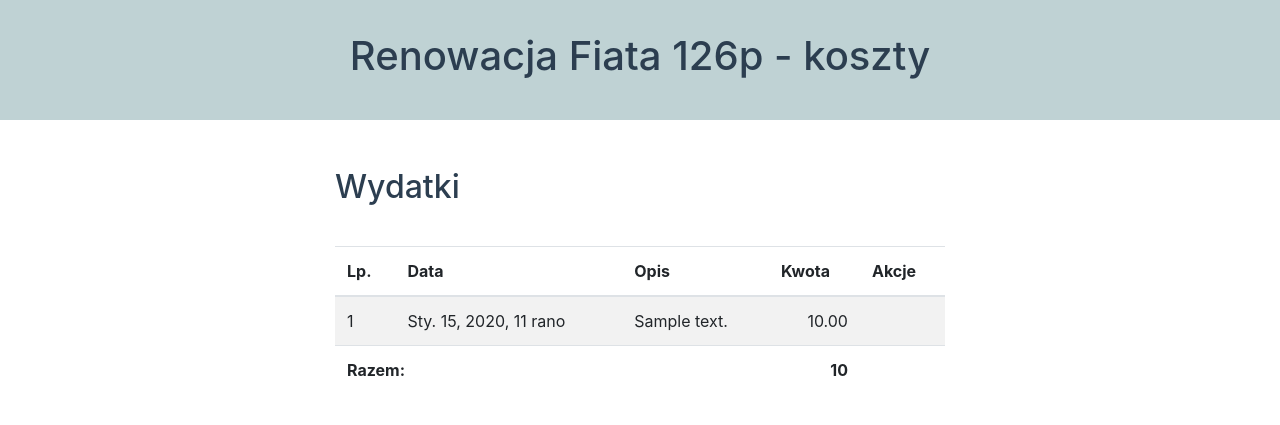
After one commit to wildnatalie/car-expenses, a Django app: page /expenses/ in a window 1280 px wide. The commit adds this page. Shown: the top 425 px of the page. Run offline with Django 3.2, Linux system fonts and the light colour scheme; tables that the repository leaves empty hold one stand-in row (values such as "Sample post"); some libraries are stand-ins or nearby versions.

Commit message:
added views to create, edit and delete expenses

```diff
--- a/expenses/templates/expenses/base.html
+++ b/expenses/templates/expenses/base.html
@@ -12,6 +12,8 @@
     <link rel="stylesheet" href="https://stackpath.bootstrapcdn.com/bootstrap/4.4.1/css/bootstrap.min.css" integrity="sha384-Vkoo8x4CGsO3+Hhxv8T/Q5PaXtkKtu6ug5TOeNV6gBiFeWPGFN9MuhOf23Q9Ifjh" crossorigin="anonymous">
     <link rel="stylesheet" href="{% static 'css/styles.css' %}">
 
+    <link href="https://fonts.googleapis.com/icon?family=Material+Icons" rel="stylesheet">
+
     <title>Wydatki na Fiat 126p</title>
   </head>
   <body>
@@ -20,7 +22,7 @@
             <div class="container-fluid">
                 <div class="row justify-content-center">
                     <div class="col-12">
-                        <h1 class="text-center">Renowacja Fiata 126p - koszty</h1>
+                        <a href="{% url 'summary' %}"><h1 class="text-center">Renowacja Fiata 126p - koszty</h1></a>
                     </div>
                 </div>
             </div>
--- /dev/null
+++ b/expenses/templates/expenses/expenses_list.html
@@ -0,0 +1,56 @@
+{% extends 'expenses/base.html' %}
+
+{% block content %}
+    <div class="container-fluid">
+        <div class="row justify-content-center align-items-center">
+            <div class="col-12 col-sm-10 col-md-8 col-xl-6 py-3">
+                <h2>Wydatki</h2>
+            </div>
+        </div>
+        {% if user.is_authenticated %}
+            <div class="row justify-content-center">
+                <div class="col-12 col-sm-10 col-md-8 col-xl-6 py-3 text-md-right">
+                    <a href="{% url 'expense_new' %}">Dodaj nowy wydatek</a>
+                </div>
+            </div>
+        {% endif %}
+        <div class="row justify-content-center">
+            <div class="col-12 col-sm-10 col-md-8 col-xl-6 py-3">
+                <table class="table table-striped">
+                    <thead>
+                        <tr>
+                            <th scope="col">Lp.</th>
+                            <th scope="col">Data</th>
+                            <th scope="col">Opis</th>
+                            <th scope="col">Kwota</th>
+                            <th scope="col">Akcje</th>
+                        </tr>
+                    </thead>
+                    <tbody>
+                        {% for expense in expenses %}
+                            <tr>
+                                <td>{{ forloop.counter }}</td>
+                                <td>{{ expense.expense_date }}</td>
+                                <td>{{ expense.description }}</td>
+                                <td class="text-right">{{ expense.amount }}</td>
+                                <td class="actions">
+                                    {% if user.is_authenticated %}
+                                        <a href="{% url 'expense_edit' pk=expense.pk %}"><i class="material-icons">edit</i></a>
+                                        <a href="{% url 'expense_remove' pk=expense.pk %}"><i class="material-icons">delete</i></a>
+                                    {% endif %}
+                                </td>
+                            </tr>
+                        {% endfor %}
+                    </tbody>
+                    <tfoot>
+                        <tr>
+                            <td colspan="3"><strong>Razem:</strong></td>
+                            <td class="text-right"><strong>{{ total_sum }}</strong></td>
+                            <td></td>
+                        </tr>
+                    </tfoot>
+                </table>
+            </div>
+        </div>
+    </div>
+{% endblock %}
--- a/expenses/urls.py
+++ b/expenses/urls.py
@@ -2,5 +2,9 @@
 from . import views
 
 urlpatterns = [
-    path('', views.summary, name='summary')
+    path('', views.summary, name='summary'),
+    path('expenses/', views.expenses_list, name='expenses_list'),
+    path('expenses/new/', views.expense_new, name='expense_new'),
+    path('expense/<int:pk>/edit/', views.expense_edit, name='expense_edit'),
+    path('expense/<int:pk>/remove/', views.expense_remove, name='expense_remove')
 ]
--- a/expenses/views.py
+++ b/expenses/views.py
@@ -1,9 +1,47 @@
-from django.shortcuts import render
+from django.shortcuts import render, redirect, get_object_or_404
 from .models import Expense
 from django.db.models import Sum
+from .forms import ExpenseForm
+from django.contrib.auth.decorators import login_required
 
 # Create your views here.
 
 def summary(request):
     total_sum = Expense.objects.aggregate(Sum('amount'))
     return render(request, 'expenses/summary.html', {'total_sum': total_sum['amount__sum']})
+
+def expenses_list(request):
+    total_sum = Expense.objects.aggregate(Sum('amount'))
+    expenses = Expense.objects.order_by('-expense_date')
+    return render(request, 'expenses/expenses_list.html', {'total_sum': total_sum['amount__sum'], 'expenses': expenses})
+
+@login_required
+def expense_new(request):
+    if request.method == "POST":
+        form = ExpenseForm(request.POST)
+        if form.is_valid():
+            expense = form.save()
+            return redirect('expenses_list')
+    else:
+        form = ExpenseForm()
+
+    return render(request, 'expenses/expense_edit.html', {'form': form})
+
+@login_required
+def expense_edit(request, pk):
+    expense = get_object_or_404(Expense, pk=pk)
+    if request.method == "POST":
+        form = ExpenseForm(request.POST, instance=expense)
+        if form.is_valid():
+            expense = form.save()
+            return redirect('expenses_list')
+    else:
+        form = ExpenseForm(instance=expense)
+
+    return render(request, 'expenses/expense_edit.html', {'form': form})
+
+@login_required
+def expense_remove(request, pk):
+    expense = get_object_or_404(Expense, pk=pk)
+    expense.delete()
+    return redirect('expenses_list')
```
Also changed, not shown: expenses/forms.py (added, +7 -0 lines), expenses/templates/expenses/expense_edit.html (added, +19 -0 lines), expenses/templates/expenses/summary.html (+8 -1 lines).
